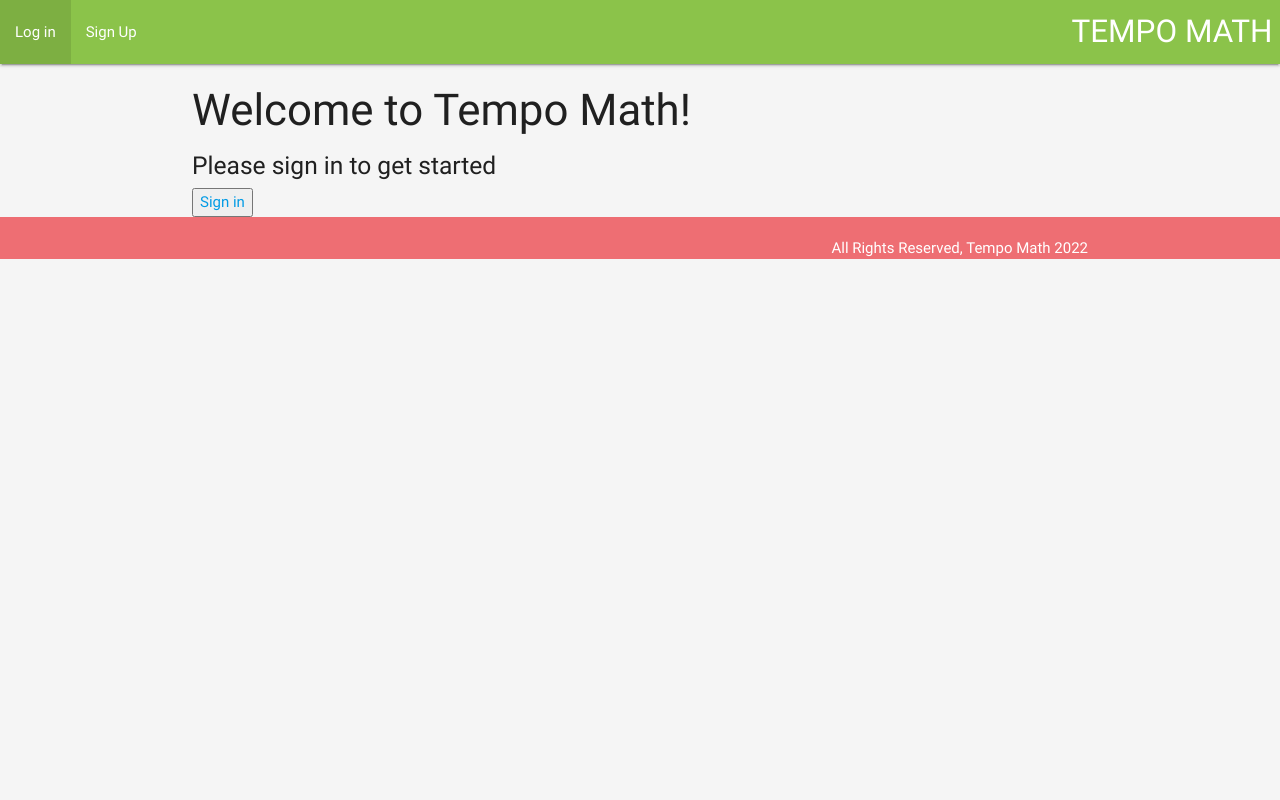
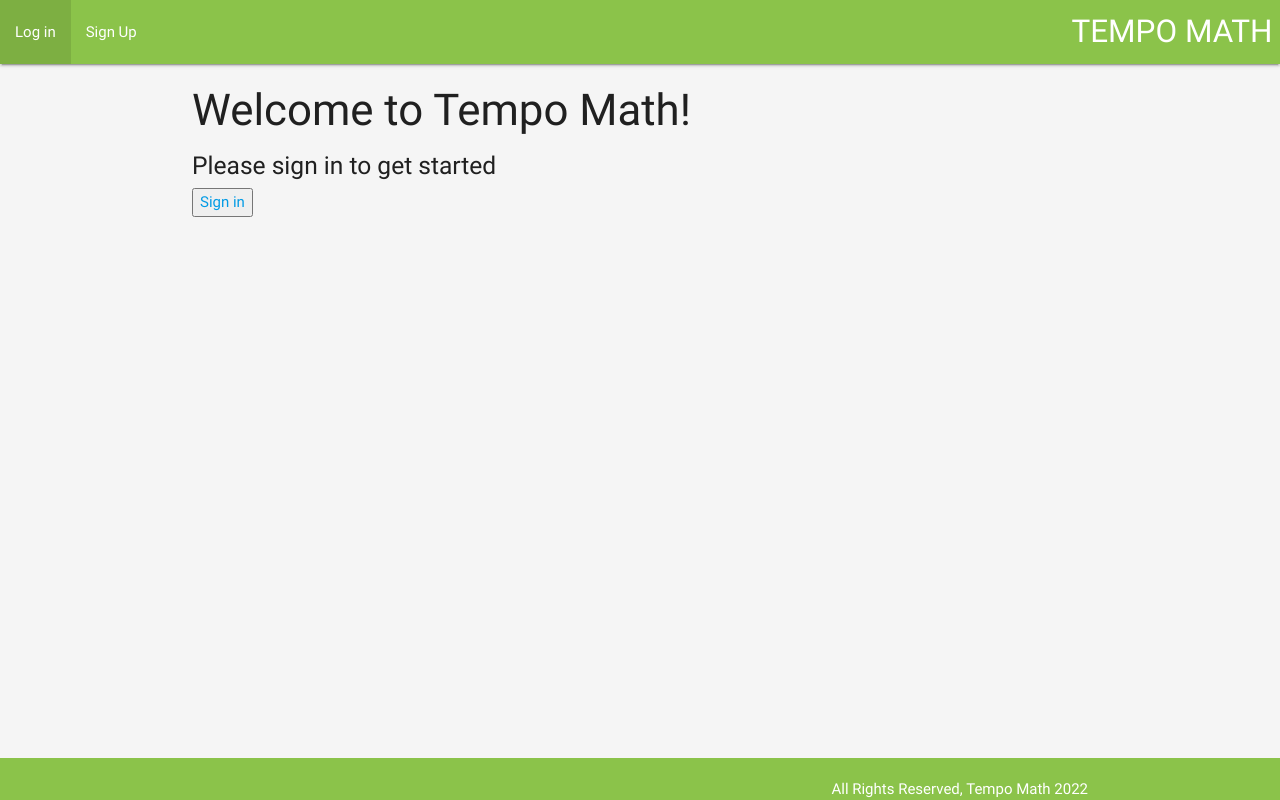
Before and after one commit to johnzwiss/Capstone-Project, a Django app: page / in a window 1280 px wide. Run offline with Django 3.2, Linux system fonts and the light colour scheme.

Commit message:
footer fixed in place

```diff
--- a/capstone_project/main_app/static/style.css
+++ b/capstone_project/main_app/static/style.css
@@ -5,6 +5,8 @@ table, th, td {
 
 body {
     background-color: whitesmoke;
+    height:100vh;
+    width:100vw;
 }
 
 
@@ -107,3 +109,10 @@ body {
     height: 10%;
     width: 5%;
 }
+
+.page-footer{
+    position: fixed;
+    bottom: 0;
+    width: 100%;
+    background-color: #8bc34a;
+}
```
